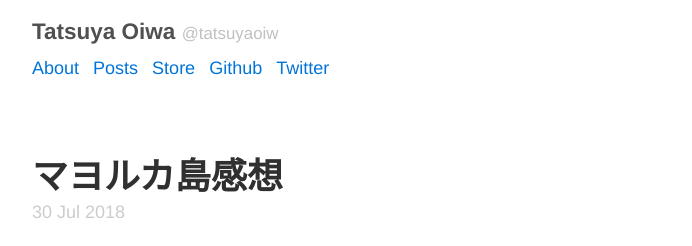
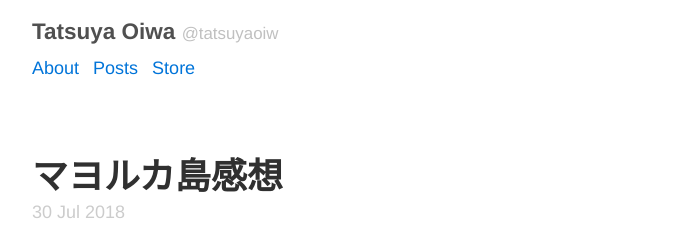
Before and after one commit to tatsuya/tatsuyaoiw.github.io, a Jekyll site: the page built from index.html, in a window 1280 px wide. Shown: the top 246 px of the page, without its empty margins (293-985 px from the left). Built offline with Jekyll 4.4.1, drawn with Linux system fonts in a browser that asks for light colours; the list of posts is cut into pages by our own code; comment, search, counter and statistics services are not loaded.

Commit message:
update layout

```diff
--- a/_layouts/default.html
+++ b/_layouts/default.html
@@ -15,8 +15,6 @@
           <li><a href="/about">About</a></li>
           <li><a href="/posts">Posts</a></li>
           <li><a href="/store">Store</a></li>
-          <li><a href="https://github.com/tatsuyaoiw">Github</a></li>
-          <li><a href="https://twitter.com/tatsuyaoiw">Twitter</a></li>
         </h4>
       </header>
 
```
